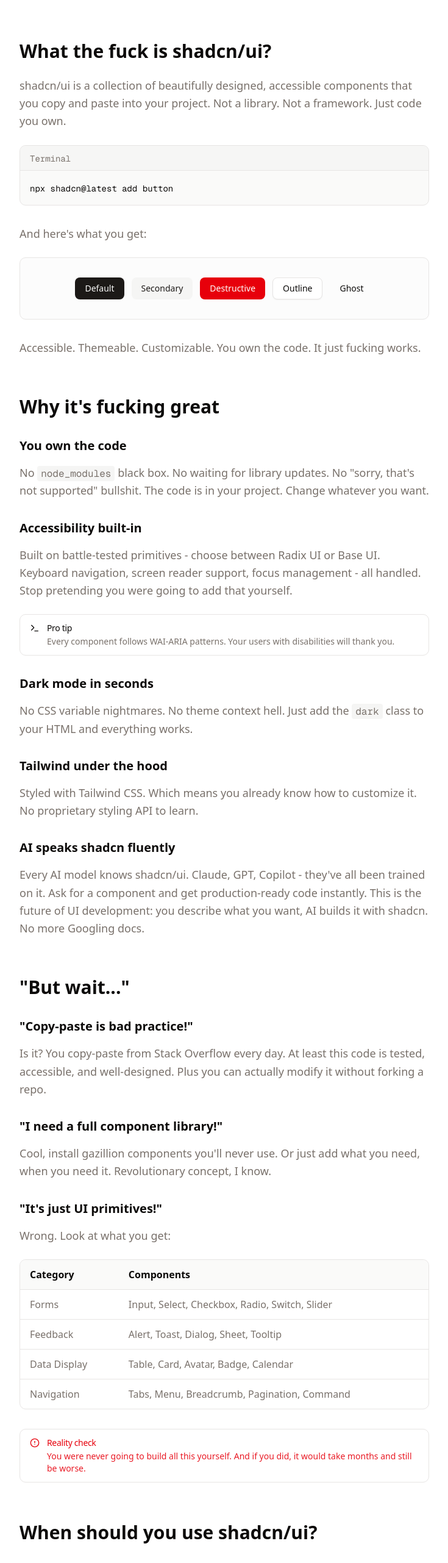
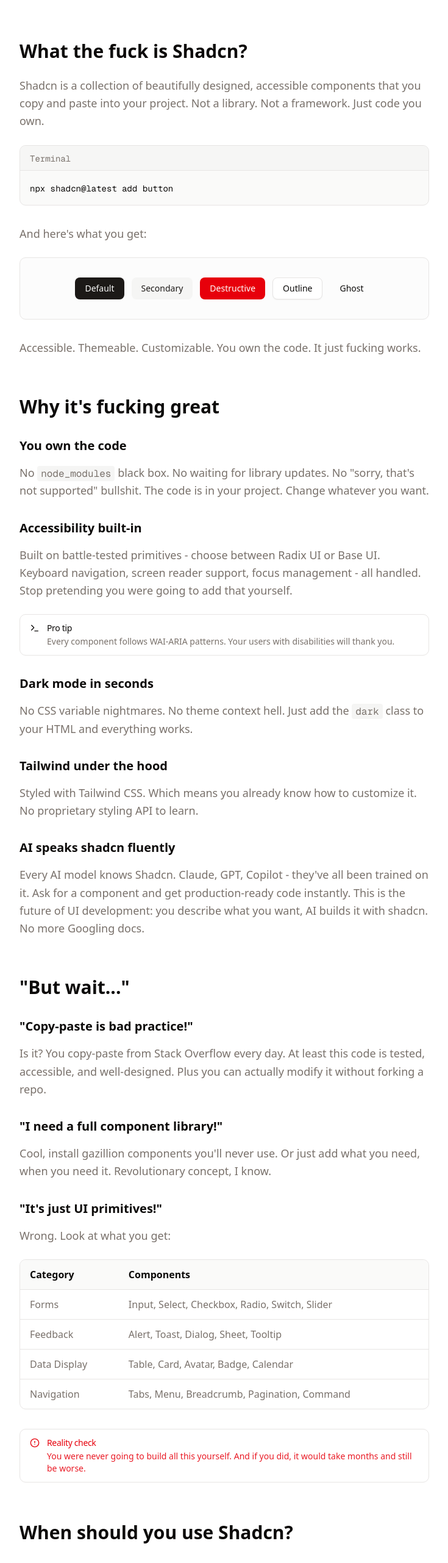
Before and after one commit to TheOrcDev/justfuckinguseshadcn, a Next.js app: page / in a window 1280 px wide. Shown: the part 1440-4003 px from the top of the page at 61% size, without its empty margins (272-1007 px from the left). Built offline with nearby package versions, Linux system fonts and the light colour scheme.

Commit message:
fix: update references to shadcn/ui to Shadcn for consistency and clarity

```diff
--- a/app/page.tsx
+++ b/app/page.tsx
@@ -73,10 +73,10 @@
           </p>
 
           <h2 className="mb-6 font-extrabold text-3xl">
-            What the fuck is shadcn/ui?
+            What the fuck is Shadcn?
           </h2>
           <p className="mb-6 text-lg text-muted-foreground leading-relaxed">
-            shadcn/ui is a collection of beautifully designed, accessible
+            Shadcn is a collection of beautifully designed, accessible
             components that you copy and paste into your project. Not a library.
             Not a framework. Just code you own.
           </p>
@@ -159,8 +159,8 @@
 
           <h3 className="mb-4 font-bold text-xl">AI speaks shadcn fluently</h3>
           <p className="mb-16 text-lg text-muted-foreground leading-relaxed">
-            Every AI model knows shadcn/ui. Claude, GPT, Copilot - they&apos;ve
-            all been trained on it. Ask for a component and get production-ready
+            Every AI model knows Shadcn. Claude, GPT, Copilot - they&apos;ve all
+            been trained on it. Ask for a component and get production-ready
             code instantly. This is the future of UI development: you describe
             what you want, AI builds it with shadcn. No more Googling docs.
           </p>
@@ -245,29 +245,29 @@
           </Alert>
 
           <h2 className="mb-8 font-extrabold text-3xl">
-            When should you use shadcn/ui?
+            When should you use Shadcn?
           </h2>
 
           <ul className="mb-16 space-y-4">
             <li className="flex items-center gap-3 text-lg text-muted-foreground">
               <Check className="h-5 w-5 shrink-0 text-primary" />
-              Building a new React project? Use shadcn/ui.
+              Building a new React project? Use Shadcn.
             </li>
             <li className="flex items-center gap-3 text-lg text-muted-foreground">
               <Check className="h-5 w-5 shrink-0 text-primary" />
-              Need accessible components? Use shadcn/ui.
+              Need accessible components? Use Shadcn.
             </li>
             <li className="flex items-center gap-3 text-lg text-muted-foreground">
               <Check className="h-5 w-5 shrink-0 text-primary" />
-              Want dark mode that works? Use shadcn/ui.
+              Want dark mode that works? Use Shadcn.
             </li>
             <li className="flex items-center gap-3 text-lg text-muted-foreground">
               <Check className="h-5 w-5 shrink-0 text-primary" />
-              Tired of fighting your component library? Use shadcn/ui.
+              Tired of fighting your component library? Use Shadcn.
             </li>
             <li className="flex items-center gap-3 text-lg text-muted-foreground">
               <Check className="h-5 w-5 shrink-0 text-primary" />
-              Want to actually ship instead of bikeshedding? Use shadcn/ui.
+              Want to actually ship instead of bikeshedding? Use Shadcn.
             </li>
           </ul>
 
@@ -275,14 +275,13 @@
             Stop overthinking. Start building.
           </h2>
           <p className="mb-8 text-lg text-muted-foreground leading-relaxed">
-            shadcn/ui isn&apos;t perfect. Nothing is. But it solves real
-            problems that UI development has had for years. So stop reading
-            comparison articles, stop watching YouTube videos, stop asking
-            Twitter.
+            Shadcn isn&apos;t perfect. Nothing is. But it solves real problems
+            that UI development has had for years. So stop reading comparison
+            articles, stop watching YouTube videos, stop asking Twitter.
           </p>
 
           <p className="mb-12 text-center font-bold text-2xl md:text-3xl">
-            Just fucking use shadcn/ui.
+            Just fucking use Shadcn.
           </p>
 
           <div className="mb-16 flex justify-center">
```
